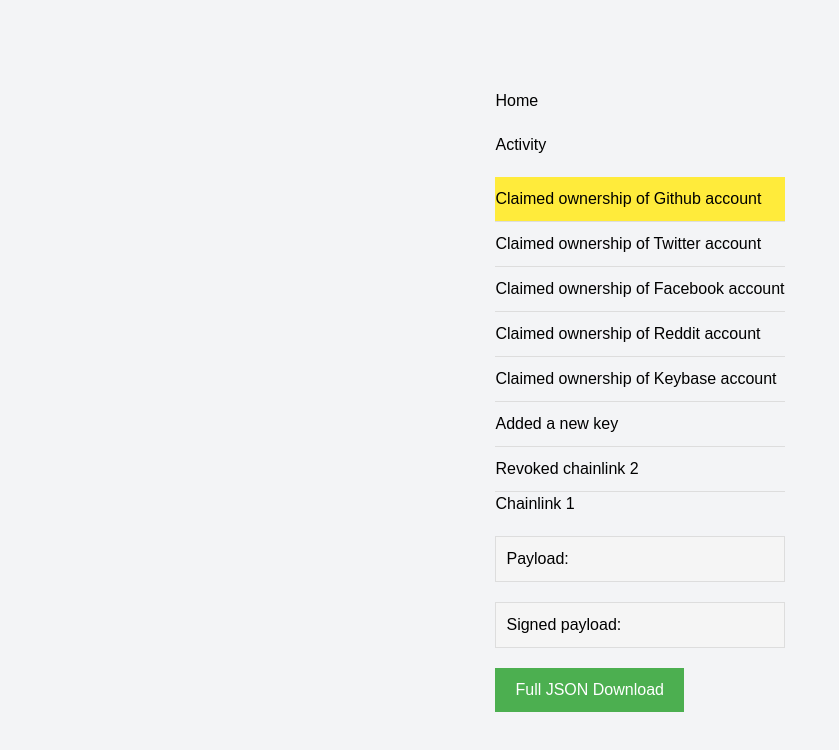
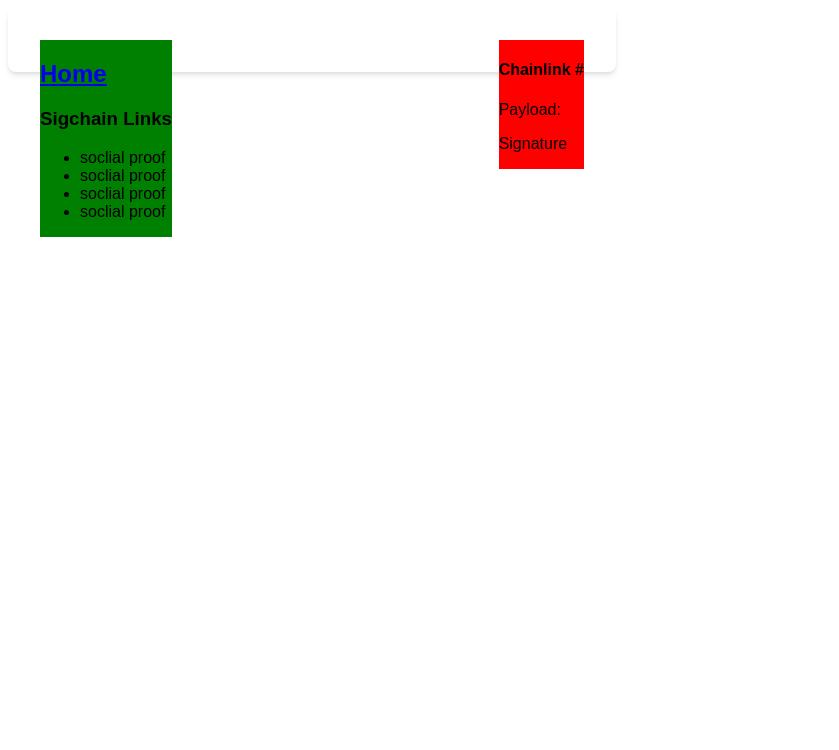
Before and after one commit to BenTAMUC/SURI_Profile, a React (Vite) app: page /sigchain in a window 1280 px wide. Shown: the top 750 px of the page, without its empty margins (0-839 px from the left). Built offline with nearby package versions, Linux system fonts and the light colour scheme.

Commit message:
Fixing CSS

```diff
--- a/index.html
+++ b/index.html
@@ -5,16 +5,8 @@
     <link rel="icon" type="image/svg+xml" href="/vite.svg" />
     <meta name="viewport" content="width=device-width, initial-scale=1.0" />
     <title>DiD Profile</title>
-    <link href="https://cdn.jsdelivr.net/npm/tailwindcss@2.2.19/dist/tailwind.min.css" rel="stylesheet">
-    <link rel="stylesheet" href="https://cdnjs.cloudflare.com/ajax/libs/font-awesome/6.4.0/css/all.min.css">
-    <style>
-      /* Make the icons black */
-      .fa {
-          color: black;
-      }
-  </style>
   </head>
-  <body class="bg-gray-100 h-screen flex justify-center items-center">
+  <body>
     <div id="root"></div>
     <script type="module" src="/src/main.jsx"></script>
   </body>
--- a/src/Home.css
+++ b/src/Home.css
@@ -1,4 +1,6 @@
 .main-container {
+    align-items: center;
+    justify-content: center;
     background-color: white;
     padding: 2rem;
     border-radius: 0.5rem;
@@ -8,6 +10,8 @@
 }
 
 .content-wrapper {
+    align-items: center;
+    justify-content: center;
     display: flex;
     flex-direction: column;
     align-items: center;
@@ -52,6 +56,11 @@
     }
 }
 
+.display-image{
+    height: 5rem;
+    width: 5rem;
+}
+
 .title {
     font-size: 1.25rem; /* Equivalent to text-xl */
     font-weight: 600; /* Equivalent to font-semibold */
--- a/src/Home.jsx
+++ b/src/Home.jsx
@@ -80,7 +80,7 @@ function Home() {
 
         <div className="left-panel">
             <div className="image-container">
-              <img src={displayImg} alt=""></img>
+              <img className="display-image"src={displayImg} alt=""></img>
             </div>
             <h1 className="title">{displayName}</h1>
             <p className="bio">{bio}</p>
--- a/src/Sigchain.css
+++ b/src/Sigchain.css
@@ -1,38 +1,27 @@
-.activity-container {
-    padding: 20px;
+.main-container{
+    height: auto;
+    width: auto;
+    align-items: center;
+    justify-content: center;
+    flex: 1;
     font-family: Arial, sans-serif;
 }
 
-h2, h3, h4 {
-    margin-bottom: 20px;
+.main-part2-container{
+    height: auto;
+    width: auto;
+    align-items: center;
+    justify-content: center;
+    flex-direction: row;
+    flex: 1;
 }
 
-ul {
-    list-style-type: none;
-    padding: 0;
+.sig-list-left{
+    background-color: green;
+    float: left;
 }
 
-li {
-    padding: 10px 0;
-    border-bottom: 1px solid #ddd;
+.chainlink-right{
+    background-color: red;
+    float: right;
 }
-
-li.highlighted {
-    background-color: #ffeb3b;
-}
-
-.payload, .signed-payload {
-    padding: 10px;
-    margin-top: 20px;
-    border: 1px solid #ddd;
-    background-color: #f5f5f5;
-}
-
-button {
-    margin-top: 20px;
-    padding: 10px 20px;
-    border: none;
-    background-color: #4CAF50;
-    color: #fff;
-    cursor: pointer;
-}
--- a/src/Sigchain.jsx
+++ b/src/Sigchain.jsx
@@ -35,30 +35,37 @@ const sig = [
 
 const Sigchain = () => {
     return (
-        <div className="activity-container">
+        <div className="main-container">
+            <div className="main-part2-container">
+                <div className="sig-list-left">
                         <Link to = {"/"}>
                             <h2>Home</h2>
                         </Link>
-            <h3>Activity</h3>
+
+                        <h3>Sigchain Links</h3>
+
                         <ul>
-                <li className="highlighted">Claimed ownership of Github account</li>
-                <li>Claimed ownership of Twitter account</li>
-                <li>Claimed ownership of Facebook account</li>
-                <li>Claimed ownership of Reddit account</li>
-                <li>Claimed ownership of Keybase account</li>
-                <li>Added a new key</li>
-                <li>Revoked chainlink 2</li>
+                            <li>soclial proof</li>
+                            <li>soclial proof</li>
+                            <li>soclial proof</li>
+                            <li>soclial proof</li>
                         </ul>
-            <h4>Chainlink 1</h4>
+                    </div>
+
+                    <div className="chainlink-right">
+                        <h4>Chainlink #</h4>
+
                         <div className="payload">
                             <p>Payload:</p>
-                {/* ... Your payload details ... */}
+                            {/*stuuuuuuuuuuuuuuuuuuuuuuuuuuuuuuuuuuuuuuuf*/}
                         </div>
-            <div className="signed-payload">
-                <p>Signed payload:</p>
-                {/* ... Your signed payload details ... */}
+
+                        <div className="signature">
+                            <p>Signature</p>
+                            {/*stuuuuuuuuuuuuuuuuuuuuuuuuuuuuuuuuuuuuuuuf*/}
                         </div>
-            <button>Full JSON Download</button>
+                    </div>
+            </div>
         </div>
     );
 }
```
Lines whose indentation alone changed are shown as unchanged.
